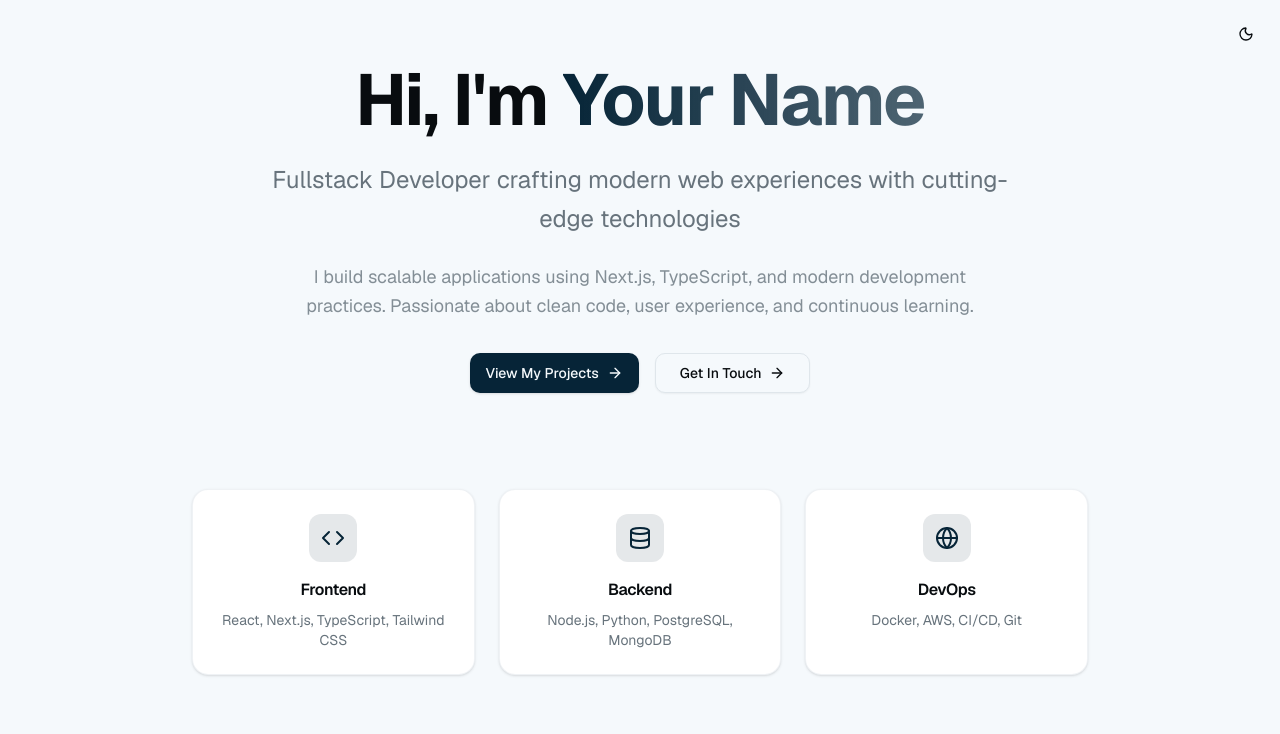
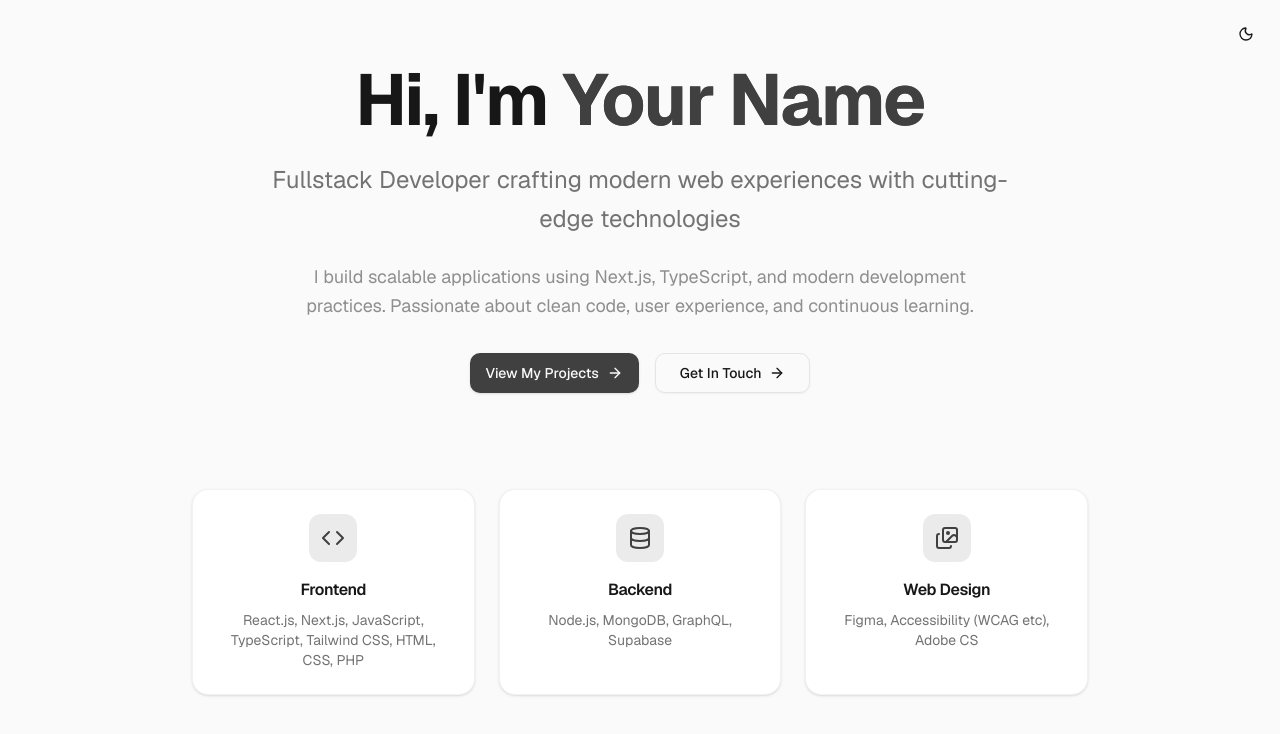
Before and after one commit to linusHernvall/portfolio, a Next.js app: page / in a window 1280 px wide. Shown: the top 734 px of the page. Built offline with nearby package versions, Linux system fonts and the light colour scheme.

Commit message:
Refactor global styles and update project details. Updated skills.

```diff
--- a/src/app/globals.css
+++ b/src/app/globals.css
@@ -45,71 +45,71 @@
 
 :root {
   --radius: 0.75rem;
-  --background: oklch(0.98 0.005 240);
-  --foreground: oklch(0.15 0.01 240);
-  --card: oklch(1 0 0);
-  --card-foreground: oklch(0.15 0.01 240);
-  --popover: oklch(1 0 0);
-  --popover-foreground: oklch(0.15 0.01 240);
-  --primary: oklch(0.25 0.05 240);
-  --primary-foreground: oklch(0.98 0.005 240);
-  --secondary: oklch(0.96 0.01 240);
-  --secondary-foreground: oklch(0.25 0.05 240);
-  --muted: oklch(0.96 0.01 240);
-  --muted-foreground: oklch(0.55 0.02 240);
-  --accent: oklch(0.96 0.01 240);
-  --accent-foreground: oklch(0.25 0.05 240);
-  --destructive: oklch(0.577 0.245 27.325);
-  --border: oklch(0.92 0.01 240);
-  --input: oklch(0.92 0.01 240);
-  --ring: oklch(0.25 0.05 240 / 0.2);
-  --chart-1: oklch(0.646 0.222 41.116);
-  --chart-2: oklch(0.6 0.118 184.704);
-  --chart-3: oklch(0.398 0.07 227.392);
-  --chart-4: oklch(0.828 0.189 84.429);
-  --chart-5: oklch(0.769 0.188 70.08);
-  --sidebar: oklch(0.985 0 0);
-  --sidebar-foreground: oklch(0.145 0 0);
-  --sidebar-primary: oklch(0.205 0 0);
-  --sidebar-primary-foreground: oklch(0.985 0 0);
-  --sidebar-accent: oklch(0.97 0 0);
-  --sidebar-accent-foreground: oklch(0.205 0 0);
-  --sidebar-border: oklch(0.922 0 0);
-  --sidebar-ring: oklch(0.708 0 0);
+  --background: #fafafa;
+  --foreground: #171717;
+  --card: #ffffff;
+  --card-foreground: #171717;
+  --popover: #ffffff;
+  --popover-foreground: #171717;
+  --primary: #404040;
+  --primary-foreground: #fafafa;
+  --secondary: #f5f5f5;
+  --secondary-foreground: #404040;
+  --muted: #f5f5f5;
+  --muted-foreground: #737373;
+  --accent: #f5f5f5;
+  --accent-foreground: #404040;
+  --destructive: #dc2626;
+  --border: #e5e5e5;
+  --input: #e5e5e5;
+  --ring: #404040;
+  --chart-1: #a855f7;
+  --chart-2: #3b82f6;
+  --chart-3: #06b6d4;
+  --chart-4: #10b981;
+  --chart-5: #f59e0b;
+  --sidebar: #fafafa;
+  --sidebar-foreground: #171717;
+  --sidebar-primary: #404040;
+  --sidebar-primary-foreground: #fafafa;
+  --sidebar-accent: #f5f5f5;
+  --sidebar-accent-foreground: #404040;
+  --sidebar-border: #e5e5e5;
+  --sidebar-ring: #a3a3a3;
 }
 
 .dark {
-  --background: oklch(0.08 0.01 240);
-  --foreground: oklch(0.95 0.005 240);
-  --card: oklch(0.12 0.01 240);
-  --card-foreground: oklch(0.95 0.005 240);
-  --popover: oklch(0.12 0.01 240);
-  --popover-foreground: oklch(0.95 0.005 240);
-  --primary: oklch(0.9 0.02 240);
-  --primary-foreground: oklch(0.08 0.01 240);
-  --secondary: oklch(0.18 0.01 240);
-  --secondary-foreground: oklch(0.95 0.005 240);
-  --muted: oklch(0.18 0.01 240);
-  --muted-foreground: oklch(0.7 0.01 240);
-  --accent: oklch(0.18 0.01 240);
-  --accent-foreground: oklch(0.95 0.005 240);
-  --destructive: oklch(0.704 0.191 22.216);
-  --border: oklch(0.15 0.01 240);
-  --input: oklch(0.15 0.01 240);
-  --ring: oklch(0.9 0.02 240 / 0.2);
-  --chart-1: oklch(0.488 0.243 264.376);
-  --chart-2: oklch(0.696 0.17 162.48);
-  --chart-3: oklch(0.769 0.188 70.08);
-  --chart-4: oklch(0.627 0.265 303.9);
-  --chart-5: oklch(0.645 0.246 16.439);
-  --sidebar: oklch(0.205 0 0);
-  --sidebar-foreground: oklch(0.985 0 0);
-  --sidebar-primary: oklch(0.488 0.243 264.376);
-  --sidebar-primary-foreground: oklch(0.985 0 0);
-  --sidebar-accent: oklch(0.269 0 0);
-  --sidebar-accent-foreground: oklch(0.985 0 0);
-  --sidebar-border: oklch(1 0 0 / 10%);
-  --sidebar-ring: oklch(0.556 0 0);
+  --background: #0a0a0a;
+  --foreground: #fafafa;
+  --card: #171717;
+  --card-foreground: #fafafa;
+  --popover: #171717;
+  --popover-foreground: #fafafa;
+  --primary: #e5e5e5;
+  --primary-foreground: #0a0a0a;
+  --secondary: #262626;
+  --secondary-foreground: #fafafa;
+  --muted: #262626;
+  --muted-foreground: #a3a3a3;
+  --accent: #262626;
+  --accent-foreground: #fafafa;
+  --destructive: #ef4444;
+  --border: #262626;
+  --input: #262626;
+  --ring: #e5e5e5;
+  --chart-1: #8b5cf6;
+  --chart-2: #3b82f6;
+  --chart-3: #06b6d4;
+  --chart-4: #10b981;
+  --chart-5: #f59e0b;
+  --sidebar: #171717;
+  --sidebar-foreground: #fafafa;
+  --sidebar-primary: #8b5cf6;
+  --sidebar-primary-foreground: #fafafa;
+  --sidebar-accent: #262626;
+  --sidebar-accent-foreground: #fafafa;
+  --sidebar-border: #ffffff;
+  --sidebar-ring: #8b8b8b;
 }
 
 @layer base {
--- a/src/app/page.tsx
+++ b/src/app/page.tsx
@@ -1,6 +1,6 @@
 import Link from "next/link";
 import { Button } from "@/components/ui/button";
-import { ArrowRight, Code, Database, Globe } from "lucide-react";
+import { ArrowRight, Code, Database, Images } from "lucide-react";
 
 export default function Home() {
   return (
@@ -11,7 +11,7 @@ export default function Home() {
           <div className="space-y-6 max-w-4xl">
             <h1 className="text-5xl sm:text-6xl lg:text-7xl font-bold tracking-tight animate-slide-up">
               Hi, I'm{" "}
-              <span className="text-primary bg-gradient-to-r from-primary to-primary/70 bg-clip-text text-transparent">
+              <span className="text-primary bg-gradient-to-r from-primary to-primary/70 bg-clip-text">
                 Your Name
               </span>
             </h1>
@@ -53,7 +53,8 @@ export default function Home() {
               </div>
               <h3 className="font-semibold mb-2">Frontend</h3>
               <p className="text-sm text-muted-foreground">
-                React, Next.js, TypeScript, Tailwind CSS
+                React.js, Next.js, JavaScript, TypeScript, Tailwind CSS, HTML,
+                CSS, PHP
               </p>
             </div>
 
@@ -63,17 +64,17 @@ export default function Home() {
               </div>
               <h3 className="font-semibold mb-2">Backend</h3>
               <p className="text-sm text-muted-foreground">
-                Node.js, Python, PostgreSQL, MongoDB
+                Node.js, MongoDB, GraphQL, Supabase
               </p>
             </div>
 
             <div className="card-modern p-6 text-center group">
               <div className="w-12 h-12 bg-primary/10 rounded-lg flex items-center justify-center mx-auto mb-4 group-hover:bg-primary/20 transition-colors duration-200">
-                <Globe className="h-6 w-6 text-primary" />
+                <Images className="h-6 w-6 text-primary" />
               </div>
-              <h3 className="font-semibold mb-2">DevOps</h3>
+              <h3 className="font-semibold mb-2">Web Design</h3>
               <p className="text-sm text-muted-foreground">
-                Docker, AWS, CI/CD, Git
+                Figma, Accessibility (WCAG etc), Adobe CS
               </p>
             </div>
           </div>
--- a/src/app/projects/page.tsx
+++ b/src/app/projects/page.tsx
@@ -4,6 +4,10 @@ import { ArrowLeft } from "lucide-react";
 import Link from "next/link";
 
 export default function ProjectsPage() {
+  // Summary of projects
+  // Challenges
+  // Lessons learned
+
   return (
     <main className="min-h-screen gradient-bg">
       <div className="container-modern section-padding">
--- a/src/components/ProjectCard.tsx
+++ b/src/components/ProjectCard.tsx
@@ -48,7 +48,7 @@ export function ProjectCard({ project }: { project: Project }) {
               <Badge
                 key={tag}
                 variant="secondary"
-                className="text-xs font-medium px-2.5 py-1 bg-secondary/50 hover:bg-secondary/70 transition-colors duration-200"
+                className="text-xs font-medium px-2.5 py-1 bg-secondary/80"
               >
                 {tag}
               </Badge>
--- a/src/data/projects.json
+++ b/src/data/projects.json
@@ -52,5 +52,13 @@
     "github": "https://github.com/yourusername/devops-tools",
     "image": "/images/projects/devops-tools.svg",
     "tags": ["Docker", "GitHub Actions", "AWS", "Terraform", "Kubernetes"]
+  },
+  {
+    "id": "7",
+    "title": "Trädgår'n",
+    "description": "Collection of CI/CD pipelines, Docker configurations, and infrastructure as code templates for automated deployment and monitoring.",
+    "link": "https://www.tradgarn.se/",
+    "image": "/images/projects/devops-tools.svg",
+    "tags": ["Docker", "GitHub Actions", "AWS", "Terraform", "Kubernetes"]
   }
 ]
```
